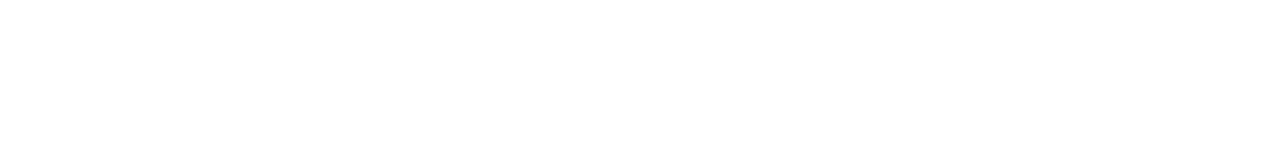
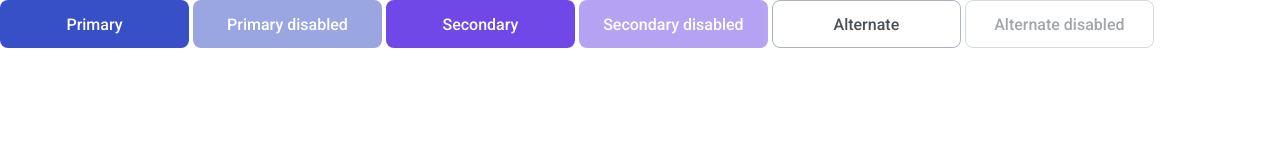
Before and after one commit to js-tasks-ru/htmlcss-20240913_sania-kond, a website: page 03-lection1/01-button/index.html in a window 1280 px wide. Drawn offline with Linux system fonts and the light colour scheme.

Commit message:
add solution for button component

```diff
--- a/03-lection1/01-button/button.css
+++ b/03-lection1/01-button/button.css
@@ -1 +1,50 @@
 /* Стилизация кнопки */
+.button {
+    display: inline-flex;
+    justify-content: center;
+    align-items: center;
+    min-width: 189px;
+    height: 48px;
+    padding: 0 20px;
+    border: none;
+    border-radius: 8px;
+    cursor: pointer;
+    font-family: var(--font-family-roboto);
+    font-size: 16px;
+    font-weight: 500;
+    line-height: 19px;
+    text-align: center;
+    color: var(--button-primary-text-color);
+    transition: opacity 200ms ease-in-out, background 200ms ease-in-out, border-color 200ms ease-in-out;
+}
+
+.button:disabled {
+    opacity: .5;
+    cursor: default;
+}
+
+.button_primary {
+    background-color: var(--primary-button-background-color);
+}
+
+.button_primary:hover:not(:disabled) {
+    background-color: var(--primary-button-background-color-on-hover);
+}
+
+.button_secondary {
+    background-color: var(--secondary-button-background-color);
+}
+
+.button_secondary:hover:not(:disabled) {
+    background-color: var(--secondary-button-background-color-on-hover);
+}
+
+.button_alternate {
+    background-color: var(--alternate-button-background-color);
+    border: 1px solid var(--alternate-button-border-color);
+    color: var(--alternate-button-text-color);
+}
+
+.button_alternate:hover:not(:disabled) {
+    border-color: var(--alternate-button-border-color-on-hover);
+}
--- a/03-lection1/01-button/index.html
+++ b/03-lection1/01-button/index.html
@@ -2,10 +2,18 @@
 <!-- Страница с кнопкой -->
 <html lang="ru">
     <head>
+        <title>Страница с кнопкой</title>
         <link rel="stylesheet" href="../../assets/css/main.css">
         <link rel="stylesheet" href="./button.css">
     </head>
     <body>
+        <button class="button button_primary" type="button">Primary</button>
+        <button class="button button_primary" type="button" disabled>Primary disabled</button>
 
+        <button class="button button_secondary" type="button">Secondary</button>
+        <button class="button button_secondary" type="button" disabled>Secondary disabled</button>
+
+        <button class="button button_alternate" type="button">Alternate</button>
+        <button class="button button_alternate" type="button" disabled>Alternate disabled</button>
     </body>
 </html>
--- a/assets/css/main.css
+++ b/assets/css/main.css
@@ -21,6 +21,8 @@
     --grey-3: #ACB5BD;
     --grey-4: #495057;
     --light-blue: #F9FAFC;
+    --dark-blue: #2342C0;
+    --dark-purple: #5028C6;
 
     --error: var(--red);
     --success: var(--blue);
@@ -37,6 +39,20 @@
 
     /* Typography */
     --primary-typography-color: var(--black);
+
+    /* Buttons */
+    --button-primary-text-color: var(--white);
+
+    --primary-button-background-color: var(--blue);
+    --primary-button-background-color-on-hover: var(--dark-blue);
+
+    --secondary-button-background-color: var(--purple);
+    --secondary-button-background-color-on-hover: var(--dark-purple);
+
+    --alternate-button-text-color: var(--grey-4);
+    --alternate-button-border-color: var(--grey-3);
+    --alternate-button-border-color-on-hover: var(--black);
+    --alternate-button-background-color: var(--white);
 }
 
 body {
```
